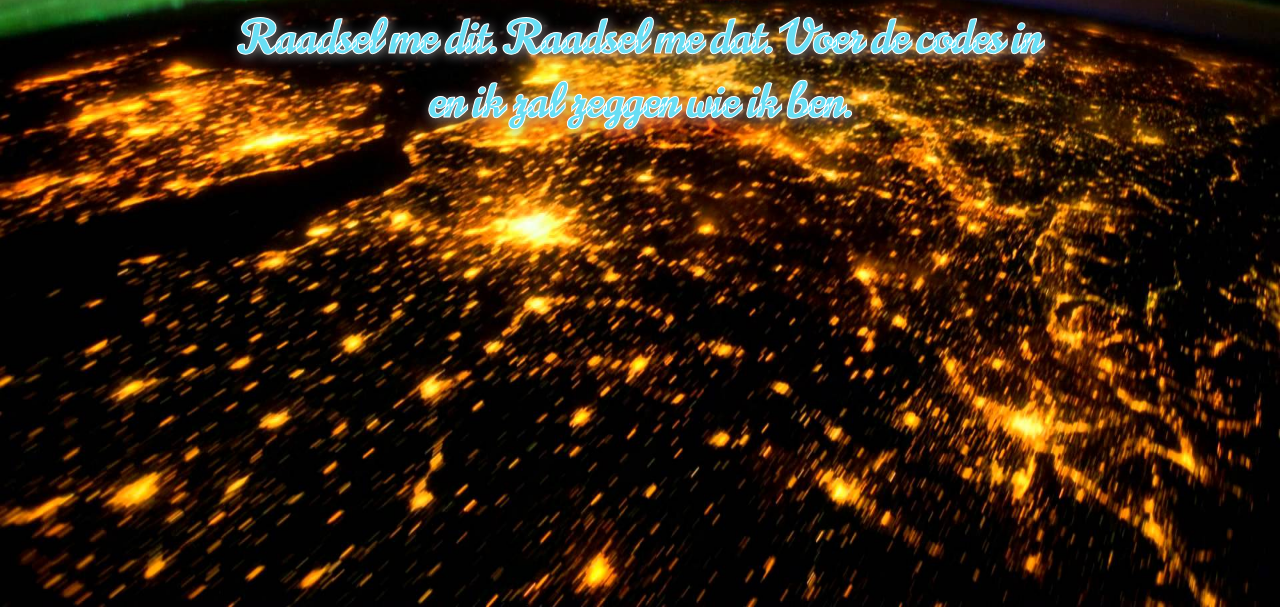
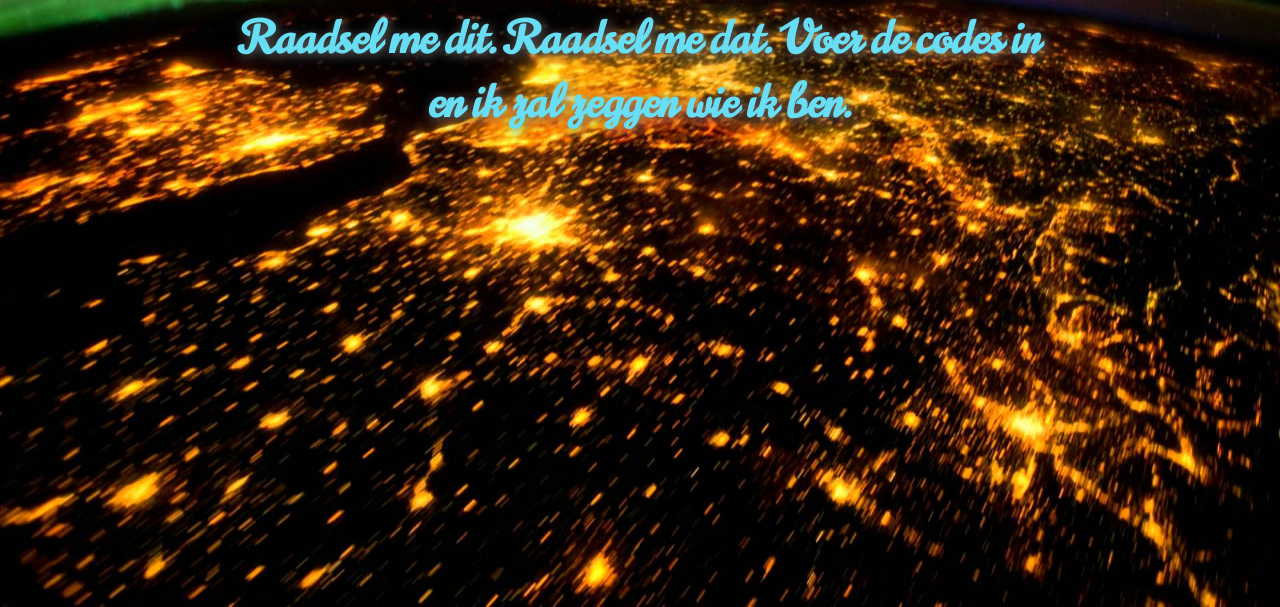
Before and after one commit to cristianbara/RRDRiddle, a plain HTML site: page index.html in a window 1280 px wide. Shown: the part 193-800 px from the top of the page. Drawn offline with Linux system fonts and the light colour scheme.

Commit message:
final styling

```diff
--- a/css/style.css
+++ b/css/style.css
@@ -42,10 +42,10 @@ body {
     color: gold;
     font-size: 34pt;
     text-align: center;
-    text-shadow: 2px 2px 12px rgba(150, 150, 150, 1);
+    text-shadow: 2px 2px 12px rgb(103, 103, 103);
     font-family: 'Norican', cursive;
     font-weight: 700;
-    -webkit-text-stroke: 1px white;
+
 }
 
 .gwd-div-6fbv {
```
